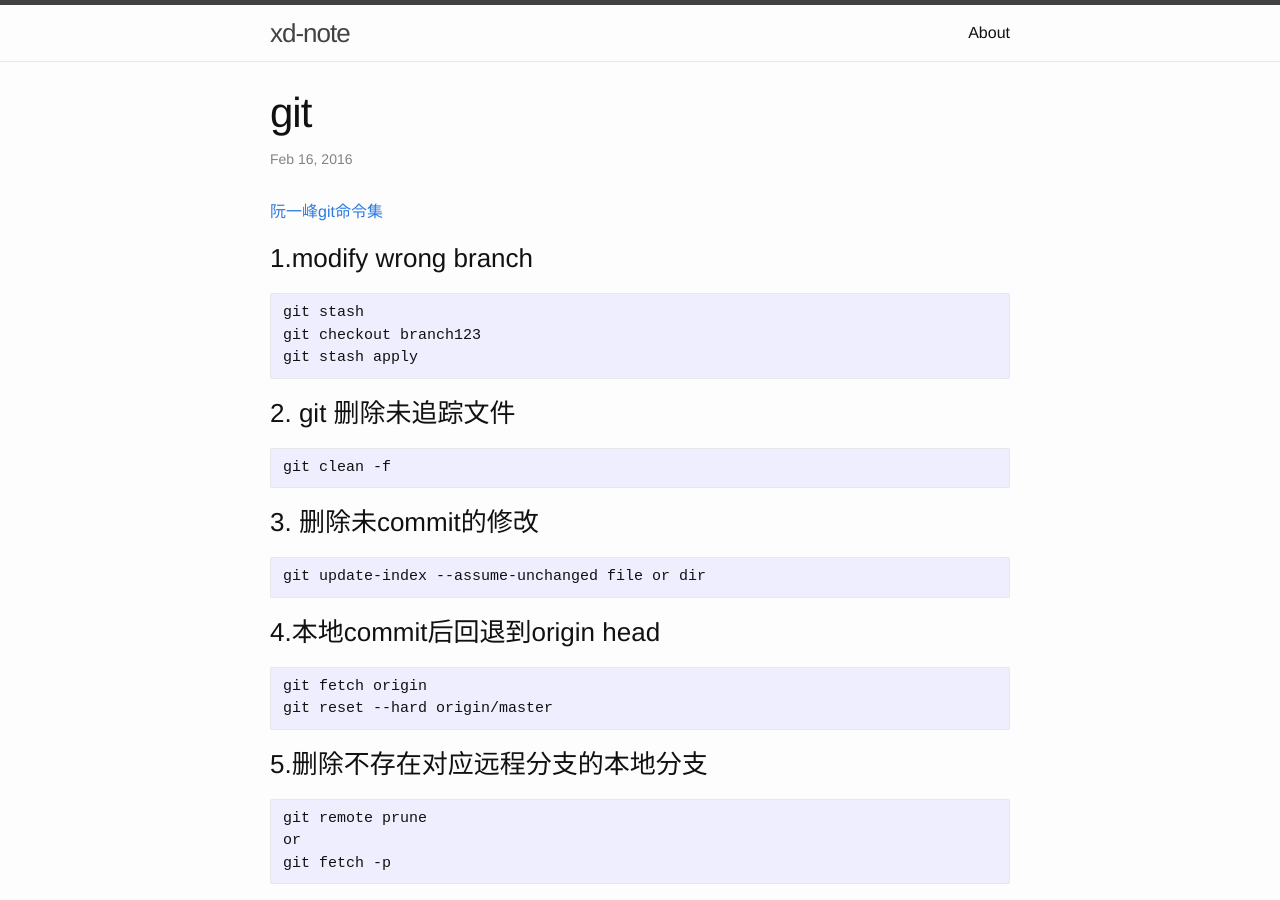
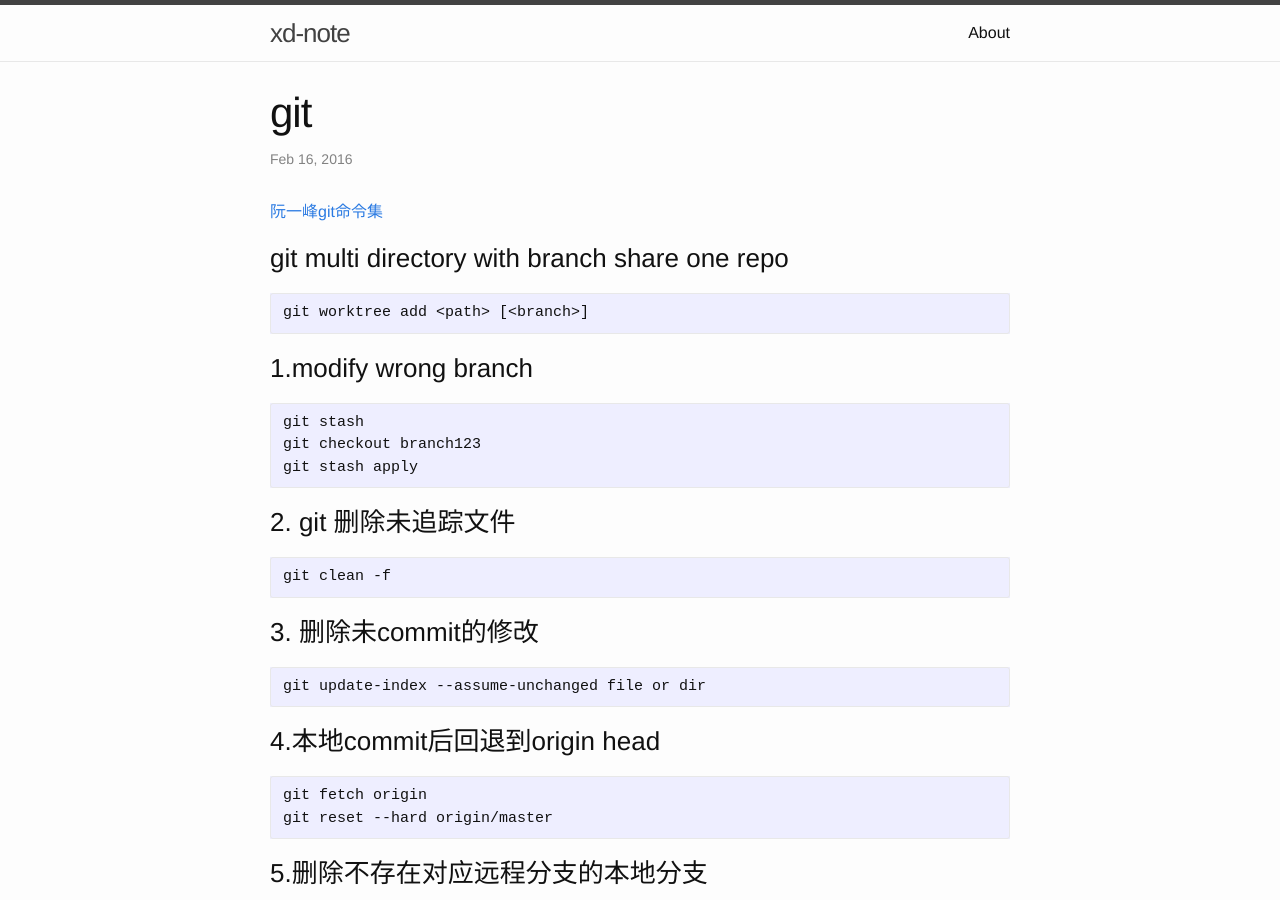
Before and after one commit to xuedong09/xuedong09.github.io, a Jekyll site: the page built from _posts/2016-02-17-git.md, in a window 1280 px wide and 900 px high. Built offline with Jekyll 4.4.1, drawn with Linux system fonts in a browser that asks for light colours.

Commit message:
git multi branch dir with one repo

````diff
--- a/_posts/2016-02-17-git.md
+++ b/_posts/2016-02-17-git.md
@@ -6,6 +6,11 @@ categories: jekyll update
 ---
 
 [阮一峰git命令集](http://www.ruanyifeng.com/blog/2015/12/git-cheat-sheet.html "阮一峰git命令集")
+
+
+### git multi directory with branch share one repo
+
+    git worktree add <path> [<branch>]
 
 ### 1.modify wrong branch
 ```
````
